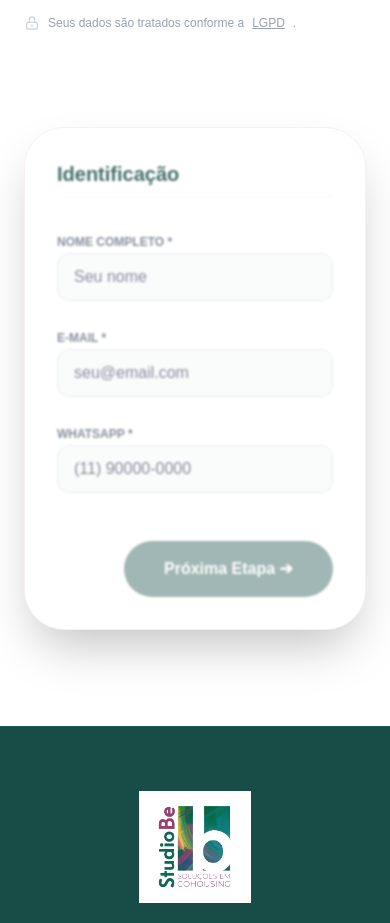
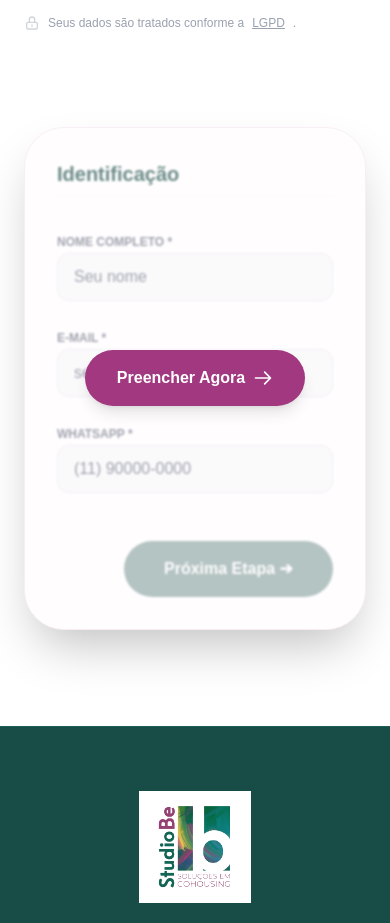
Before and after one commit to AdautoRizzi/studiobecohousing, a Next.js app: page / in a window 390 px wide. Shown: the part 5800-6723 px from the top of the page. Built offline with nearby package versions, Linux system fonts and the light colour scheme.

Commit message:
fix: torna botao do questionario sempre visivel no mobile

```diff
--- a/src/components/CohousingPreview.tsx
+++ b/src/components/CohousingPreview.tsx
@@ -15,8 +15,8 @@ export default function CohousingPreview() {
             <div className="bg-white rounded-[2.5rem] p-8 md:p-14 shadow-2xl border border-secondary-100 hover:border-secondary-300 transition-all hover:shadow-secondary-500/20 relative overflow-hidden">
 
                 {/* Overlay de clique visual */}
-                <div className="absolute inset-0 bg-secondary-50/0 group-hover:bg-secondary-50/50 transition-colors z-10 flex items-center justify-center opacity-0 group-hover:opacity-100">
-                    <span className="bg-secondary-600 text-white font-bold px-8 py-4 rounded-full shadow-lg transform translate-y-4 group-hover:translate-y-0 transition-all flex items-center gap-2">
+                <div className="absolute inset-0 bg-secondary-50/20 md:bg-secondary-50/0 group-hover:bg-secondary-50/50 transition-colors z-10 flex items-center justify-center opacity-100 md:opacity-0 group-hover:opacity-100">
+                    <span className="bg-secondary-600 text-white font-bold px-8 py-4 rounded-full shadow-lg transform translate-y-0 md:translate-y-4 group-hover:translate-y-0 transition-all flex items-center gap-2">
                         Preencher Agora
                         <svg className="w-5 h-5" fill="none" viewBox="0 0 24 24" stroke="currentColor"><path strokeLinecap="round" strokeLinejoin="round" strokeWidth={2} d="M14 5l7 7m0 0l-7 7m7-7H3" /></svg>
                     </span>
```
